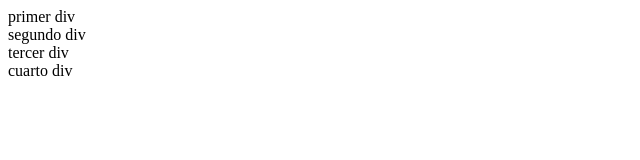
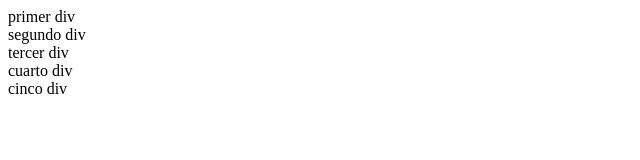
Before and after one commit to anbenva01/carpeta_git, a plain HTML site: page index.html in a window 1280 px wide. Shown: the full height of the page, 0-640 px from the left. Drawn offline with Linux system fonts and the light colour scheme.

Commit message:
mi primer commit

```diff
--- a/index.html
+++ b/index.html
@@ -11,5 +11,6 @@
     <div>segundo div</div>
     <div>tercer div</div>
     <div>cuarto div</div>
+    <div>cinco div</div>
 </body>
 </html>
```
